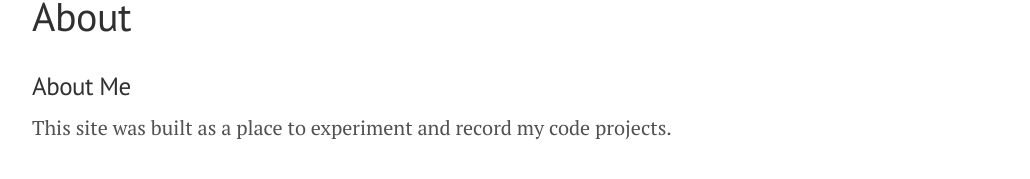
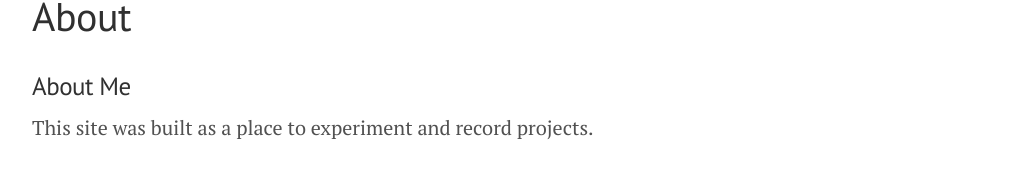
Before and after one commit to indexcosmos/indexcosmos.github.io, a Jekyll site: the page built from about.md, in a window 1280 px wide. Shown: the part 141-320 px from the top of the page, without its empty margins (248-1278 px from the left). Built offline with Jekyll 4.4.1, drawn with Linux system fonts in a browser that asks for light colours; Markdown is read by kramdown in place of the engine named in the settings.

Commit message:
Update files

```diff
--- a/_config.yml
+++ b/_config.yml
@@ -1,6 +1,6 @@
 # Dependencies
 markdown:     redcarpet
-highlighter:  null
+highlighter:  pygments
 layout:       null
 
 # Permalinks
--- a/about.md
+++ b/about.md
@@ -5,4 +5,4 @@ title: About
 
 ### About Me
 
-This site was built as a place to experiment and record my code projects.
+This site was built as a place to experiment and record projects.
```
